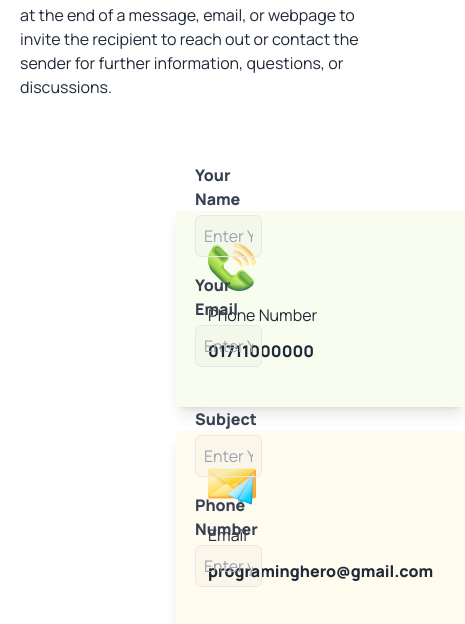
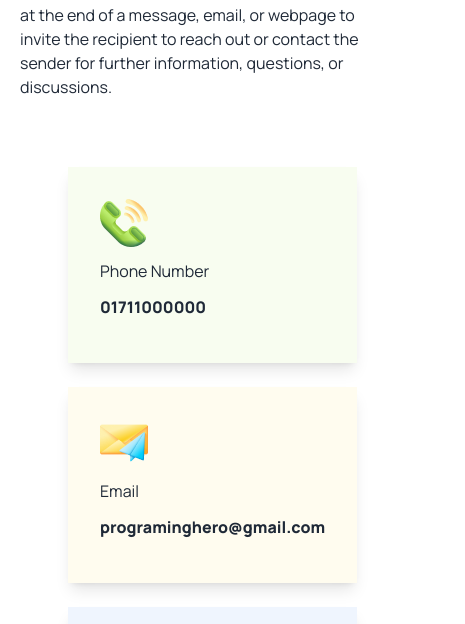
Before and after one commit to amitdebnath76/Assaginment-03, a plain HTML site: page index.html in a window 390 px wide. Shown: the part 6581-7205 px from the top of the page, 465 px wide, since content can reach past the window. Drawn offline with nearby package versions, Linux system fonts and the light colour scheme.

Commit message:
fixing bug for responsive layout

```diff
--- a/index.html
+++ b/index.html
@@ -566,7 +566,7 @@
         <p class="flex items-center justify-center">"Get in touch" is a common phrase used to encourage or request contact or communication with someone. It is often used at the end of a message, email, or webpage to invite the recipient to reach out or contact the sender for further information, questions, or discussions.</p>
       </div>
       <!-- Section get in touch -->
-      <section class="mx-32 mt-16 grid grid-cols-2 ">
+      <section class=" grid grid-cols-1 mx-5 mt-5 lg:mx-32 lg:mt-16  lg:grid-cols-2 ">
         <div class="p-12 grid grid-rows-3 gap-6">
           <div class="bg-[#bced6e1a] p-8 space-y-3 shadow-lg">
             <!-- Icon one get in touch -->
@@ -599,8 +599,8 @@
         <!-- Second side form section -->
         <div class="max-w-md mx-auto">
           <form class="grid grid-cols-1 gap-6">
-            <div class="flex flex-col md:flex-row md:space-x-4">
-              <div class="mb-4 md:w-1/2">
+            <div class="flex flex-col lg:flex-row lg:space-x-4">
+              <div class="mb-4 lg:w-1/2">
                 <label for="name"  class="block text-gray-700 font-extrabold">Your Name</label>
                 <input type="text" id="name" placeholder="Enter Your Name" name="name" class="mt-1 p-2 border w-full rounded-md bg-[#13131805]">
               </div>
@@ -610,12 +610,12 @@
               </div>
             </div>
 
-            <div class="flex flex-col md:flex-row md:space-x-4">
-              <div class="mb-4 md:w-1/2">
+            <div class="flex flex-col lg:flex-row lg:space-x-4">
+              <div class="mb-4 lg:w-1/2">
                 <label for="subject" class="block text-gray-700 font-extrabold ">Subject</label>
                 <input type="text" id="subject" placeholder="Enter Your Subject" name="subject" class="mt-1 p-2 border w-full rounded-md bg-[#13131805]">
               </div>
-              <div class="mb-4 md:w-1/2">
+              <div class="mb-4 lg:w-1/2">
                 <label for="phone" class="block text-gray-700 font-extrabold">Phone Number</label>
                 <input type="tel" id="phone" placeholder="Enter your Phone Number" name="phone" class="mt-1 p-2 border w-full rounded-md bg-[#13131805]">
               </div>
```
